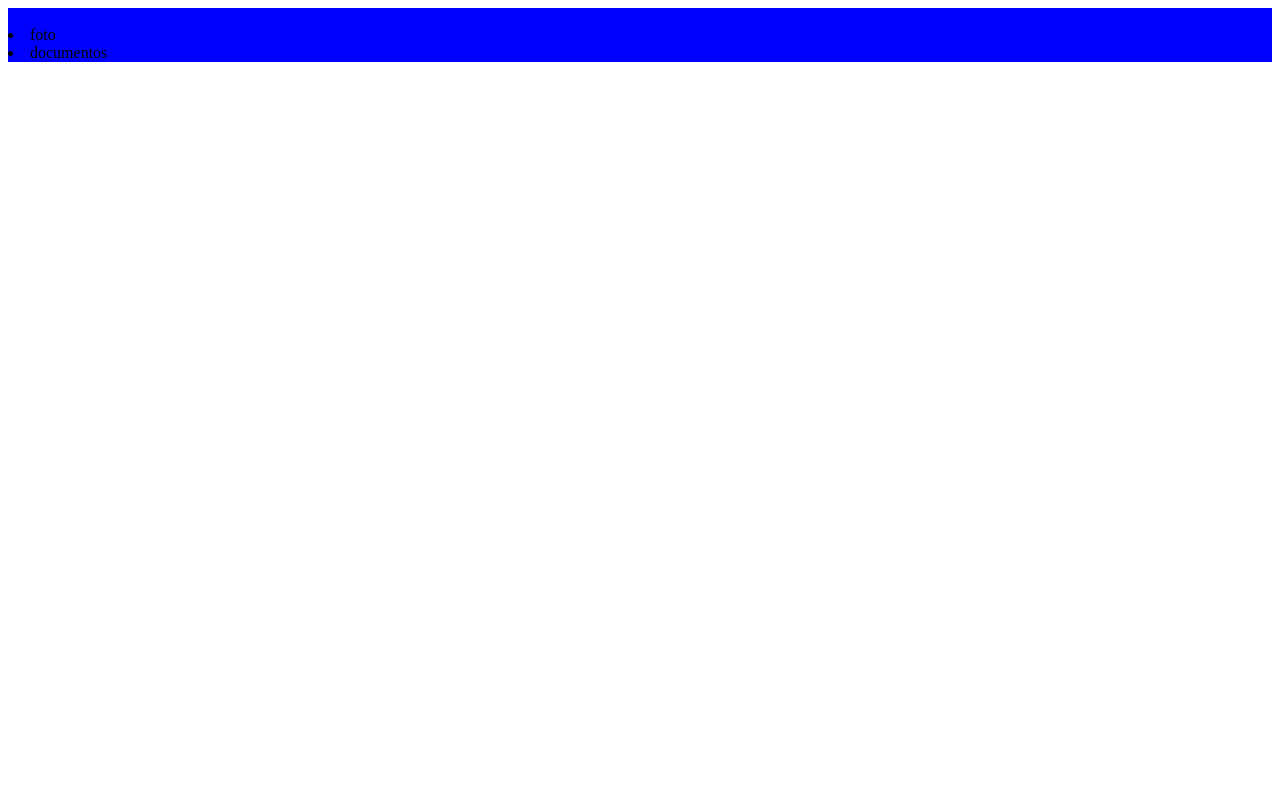
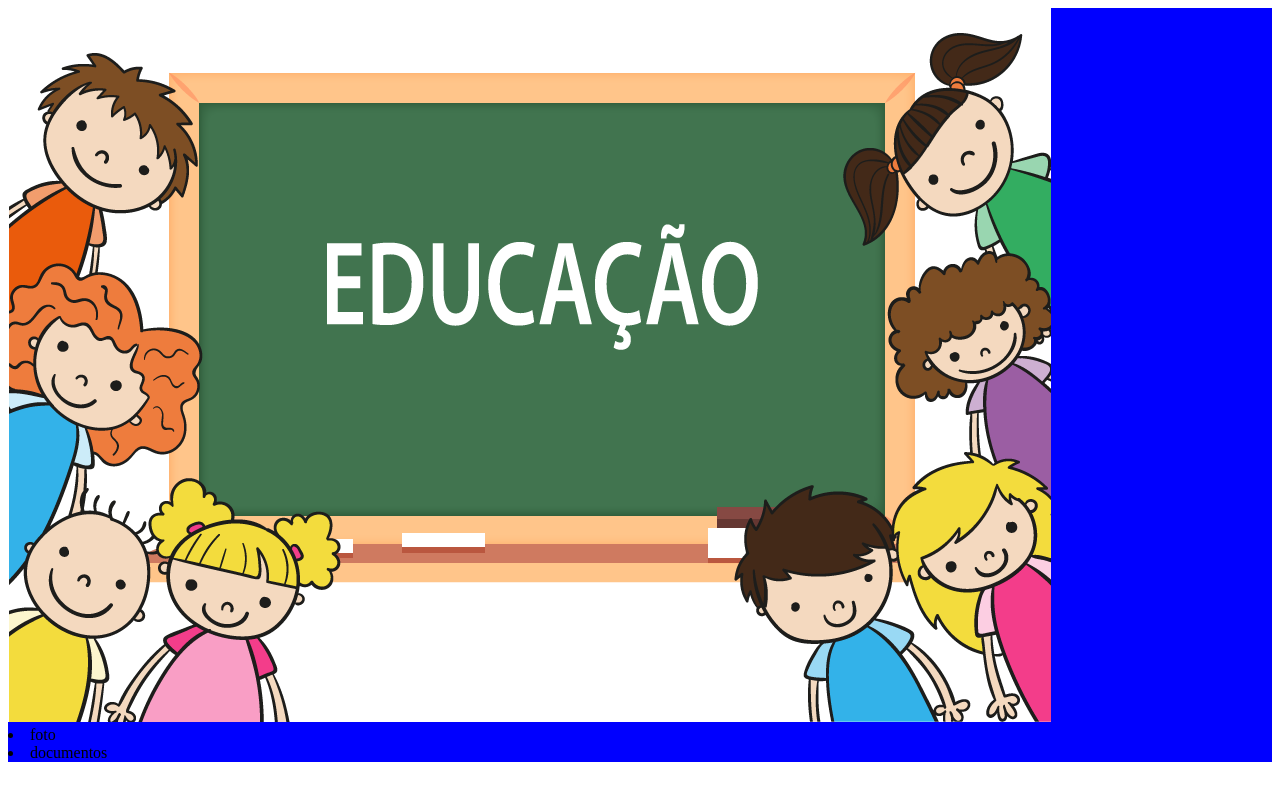
Before and after one commit to machadomatheuss/siteescola, a plain HTML site: page index.html in a window 1280 px wide. Drawn offline with Linux system fonts and the light colour scheme.

Commit message:
Update index.html

```diff
--- a/index.html
+++ b/index.html
@@ -9,7 +9,7 @@
 <body>
 
 <header>
-<img src=""
+<img src="escola.png"
 
     <ul>
         <li>foto</li>
```
